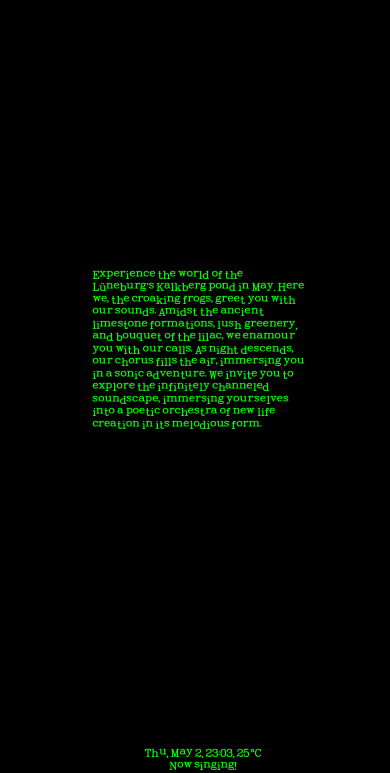
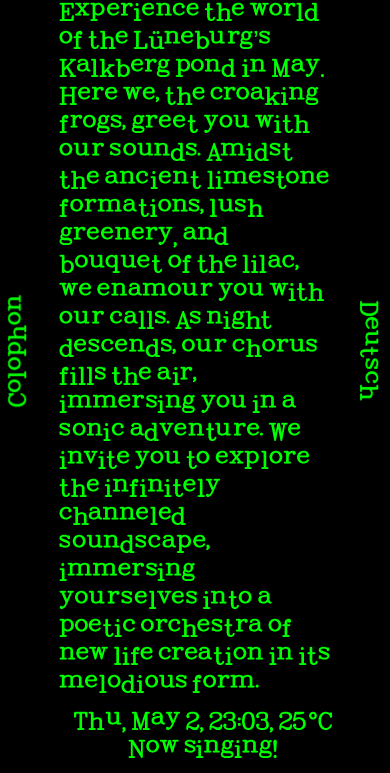
Before and after one commit to sashakulikov/kalkberg, a plain HTML site: page index.html in a window 390 px wide. Shown: the part 71-844 px from the top of the page. Drawn offline with Linux system fonts and the light colour scheme.

Commit message:
Update style.css

```diff
--- a/style.css
+++ b/style.css
@@ -2,6 +2,9 @@
 font-family: "Hershey Kalkberg";
 src: url("HersheyKalkberg-Regular.woff") format("woff"),
 }
+
+
+
 
 body {
   background-color: black;
@@ -11,9 +14,37 @@ body {
   line-height:3.2vw;
 }
 
+/* Media query for minimum font size */
+@media (max-height: 500px) {
+  body {
+    font-size: 16px; /* Minimum font size */
+    line-height: 1.6; /* Adjust line height accordingly */
+  }
+}
+
 .header, .lbutton, .rbutton, .footer{
   text-align: center;
 }
+
+
+.lbutton {
+  position: fixed;
+  top: 50%;
+  left: 0vh; /* Adjust the left offset as needed */
+  transform: translateY(-50%) rotate(-90deg); /* Rotate counterclockwise */
+  z-index: 1000;
+}
+
+
+.rbutton {
+  position: fixed;
+  top: 50%;
+  right: 0vh; /* Adjust the right offset as needed */
+  transform: translateY(-50%) rotate(90deg); /* Rotate clockwise */
+  z-index: 1000;
+}
+
+
 
 .colophon {
   position: absolute;
@@ -23,29 +54,9 @@ transform: translateY(-50%);
   text-align: left;
   padding-left: 10vh;
   padding-right: 10vh;
-
+  left: 0px; /* Adjust the left offset as needed */
 }
 
-.lbutton {
-  position: fixed;
-  top: 50%;
-  transform: translateY(-50%) rotate(-90deg);
-  margin-left: -75px;
-    z-index: 1000;
-/*  -webkit-transform-origin: 35vh 35vh;
-  -moz-transform-origin: 35vh 35vh; */
-
-}
-
-
-.rbutton {
-  position: fixed;
-  top: 50%;
-  right: -55px;
-  transform: translateY(-50%) rotate(90deg);
-  float: right;
-  z-index: 1000;
-}
 
 .header {
   position: fixed;
@@ -61,3 +72,27 @@ transform: translateY(-50%);
   width:100%;
     bottom: 0;
 }
+
+
+@media (max-width: 500px) {
+  body {
+    font-size: 26px; /* Minimum font size */
+    line-height: 28px; /* Adjust line height accordingly */
+  }
+  .colophon {
+    padding-left: 7vh;
+    padding-right: 7vh;
+  }
+  .header {
+    top: 5px;
+  }
+  .footer {
+    bottom: 7px;
+  }
+  .lbutton {
+    left: -36px;
+  }
+  .rbutton {
+    right: -26px;
+  }
+}
```
